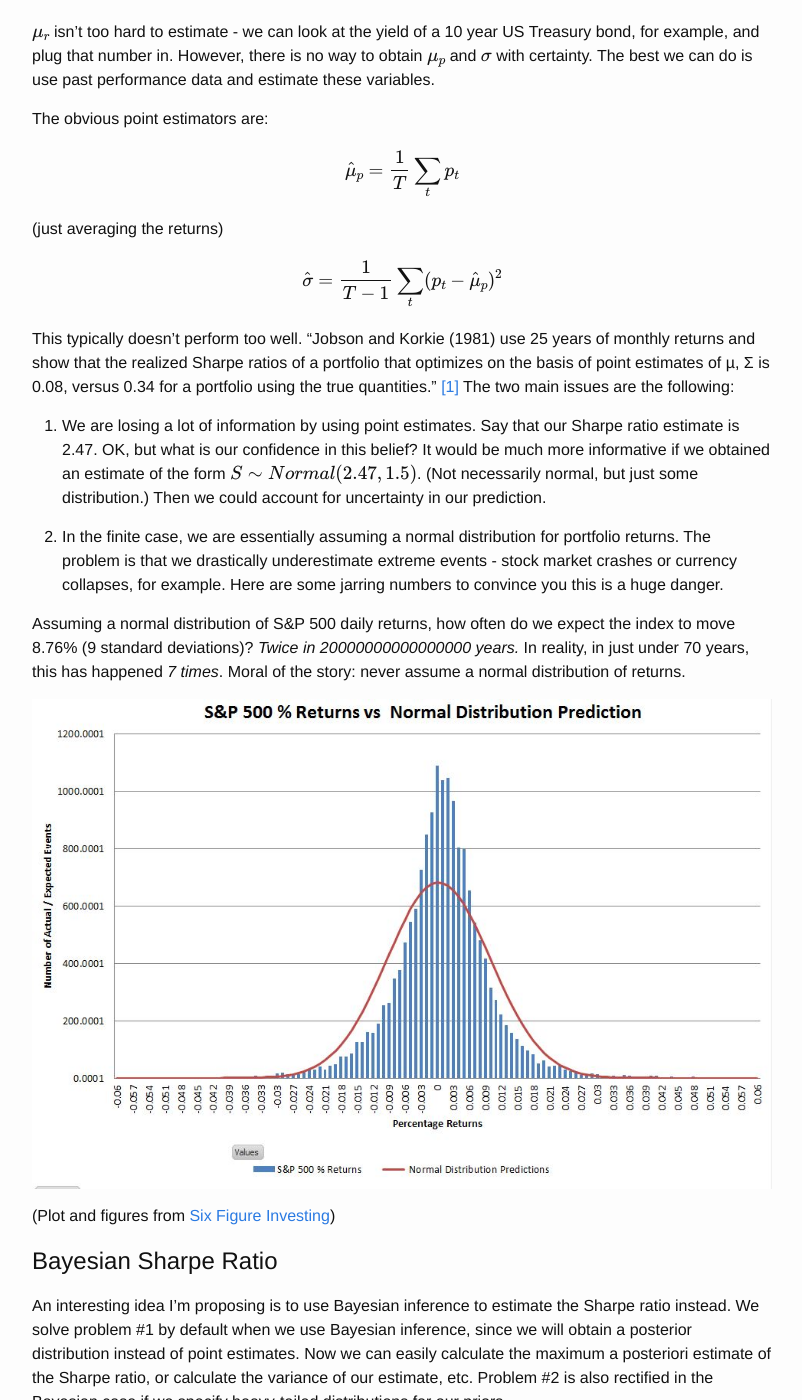
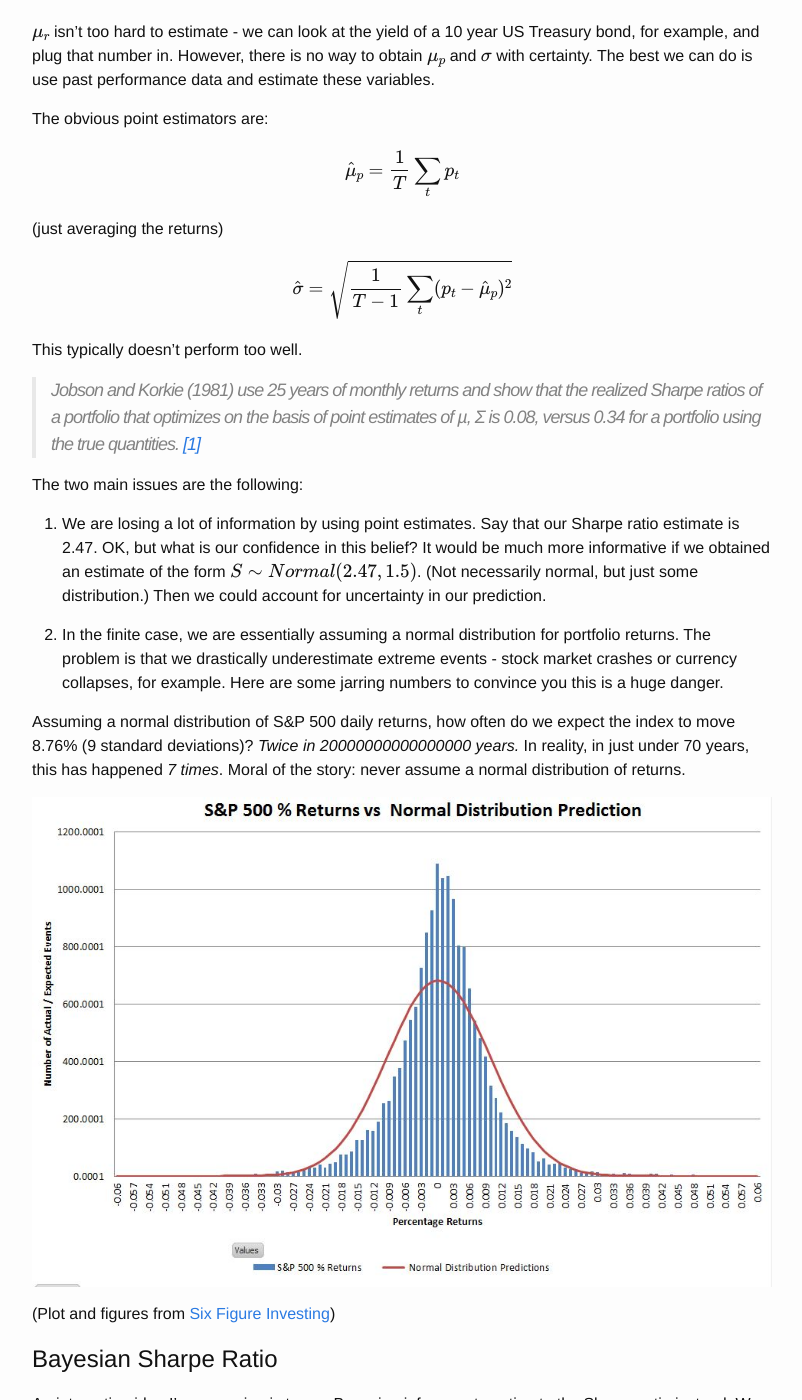
Before and after one commit to edwardyu/edwardyu.github.io, a Jekyll site: the page built from _posts/2016-09-07-improvements-on-the-sharpe-ratio.markdown, in a window 1280 px wide and 1400 px high, scrolled down 653 px. Shown: the whole window, without its empty margins (238-1040 px from the left). Built offline with Jekyll 4.4.1, drawn with Linux system fonts in a browser that asks for light colours; formulas are drawn with MathJax 3; some of the changed text lies outside the part shown.

```diff
--- a/_posts/2016-08-20-startup-ideas.markdown
+++ b/_posts/2016-08-20-startup-ideas.markdown
@@ -5,6 +5,9 @@ date:   2016-08-20 17:37:02 -0700
 categories: startups
 ---
 As they say, startup ideas are worthless. I've decided to release my list of ideas that I've been keeping.
+
+**Idea:** Deep learning applied to summarizing audio
+**Notes:** Record lectures with a smartphone, get notes emailed to you.
 
 **Idea:** Quantum consulting service
 **Notes:** Wouldn't your business in 20 years need experts to implement quantum algorithms to optimize your work?
--- a/_posts/2016-09-07-improvements-on-the-sharpe-ratio.markdown
+++ b/_posts/2016-09-07-improvements-on-the-sharpe-ratio.markdown
@@ -29,11 +29,15 @@ $$\hat{\mu}_p = \frac{1}{T} \sum_t p_t$$
 
 (just averaging the returns)
 
-$$\hat{\sigma} = \frac{1}{T - 1} \sum_t (p_t - \hat{\mu}_p)^2$$
+$$\hat{\sigma} = \sqrt{\frac{1}{T - 1} \sum_t (p_t - \hat{\mu}_p)^2}$$
 
-This typically doesn't perform too well. "Jobson and Korkie (1981) use 25 years of monthly returns and show that the realized
+This typically doesn't perform too well.
+
+> Jobson and Korkie (1981) use 25 years of monthly returns and show that the realized
 Sharpe ratios of a portfolio that optimizes on the basis of point estimates of µ, Σ is 0.08,
-versus 0.34 for a portfolio using the true quantities." [[1]](http://faculty.chicagobooth.edu/nicholas.polson/research/papers/bayes2.pdf) The two main issues are the following:
+versus 0.34 for a portfolio using the true quantities. [[1]](http://faculty.chicagobooth.edu/nicholas.polson/research/papers/bayes2.pdf)
+
+The two main issues are the following:
 
 1. We are losing a lot of information by using point estimates. Say that our Sharpe ratio estimate is 2.47. OK, but what is our confidence in this belief? It would be much more informative if we obtained an estimate of the form $$S \sim Normal(2.47, 1.5)$$. (Not necessarily normal, but just some distribution.) Then we could account for uncertainty in our prediction.
 
```
Also changed, not shown: other parts of _posts/2016-09-07-improvements-on-the-sharpe-ratio.markdown (+5 -1 lines), _posts/2016-09-20-hack-the-future.markdown (added, +58 -0 lines), assets/fbny.jpg (added).
